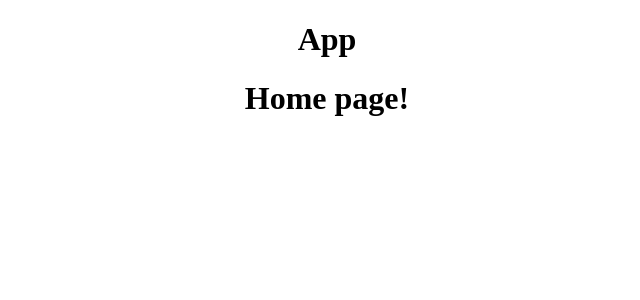
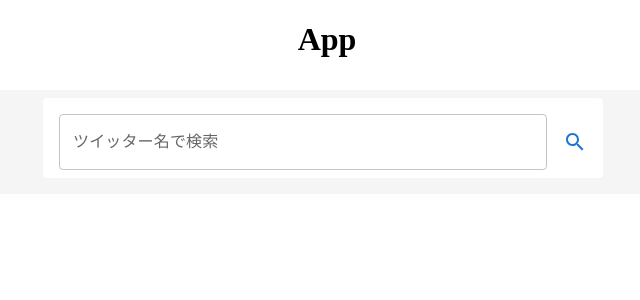
Before and after one commit to Masayuki1009/twi-reviewer-frontend, a React (Create React App) app: page /home in a window 1280 px wide. Shown: the top 300 px of the page, without its empty margins (313-953 px from the left). Built offline with nearby package versions, Linux system fonts and the light colour scheme.

Commit message:
created search form in Home component

```diff
--- a/src/components/Home/index.js
+++ b/src/components/Home/index.js
@@ -1,5 +1,17 @@
 import React from "react";
+import { Container, Box } from "@mui/material";
+import SearchForm from "../SearchForm";
+// 他のコンポーネントのインポートもここで行う
 
 export const Home = () => {
-  return <h1>Home page!</h1>;
+  return (
+    // Boxコンポーネントで全体をラップし、背景色をグレーに設定
+    <Box sx={{ backgroundColor: "#f5f5f5" }}>
+      {/* Containerのスタイルをここで調整する */}
+      <Container maxWidth="sm" sx={{ my: 4, py: 2 }}>
+        <SearchForm />
+        {/* 他のコンポーネントや要素があれば、ここに追加します */}
+      </Container>
+    </Box>
+  );
 };
--- /dev/null
+++ b/src/components/SearchForm/index.js
@@ -0,0 +1,43 @@
+import React, { useState } from "react";
+import { Grid, TextField, IconButton } from "@mui/material";
+import SearchIcon from "@mui/icons-material/Search";
+
+function SearchForm() {
+  const [searchTerm, setSearchTerm] = useState("");
+
+  const handleSearch = () => {
+    console.log(searchTerm);
+    // ここで API リクエストを行う
+  };
+
+  return (
+    <Grid
+      container
+      spacing={1}
+      alignItems="center"
+      sx={{ backgroundColor: "white", padding: 1, borderRadius: 1 }}
+    >
+      <Grid item xs>
+        <TextField
+          fullWidth
+          label="ツイッター名で検索"
+          variant="outlined"
+          value={searchTerm}
+          onChange={(e) => setSearchTerm(e.target.value)}
+        />
+      </Grid>
+      <Grid item>
+        <IconButton
+          color="primary"
+          aria-label="search"
+          component="span"
+          onClick={handleSearch}
+        >
+          <SearchIcon />
+        </IconButton>
+      </Grid>
+    </Grid>
+  );
+}
+
+export default SearchForm;
```
Also changed, not shown: package.json (+6 -1 lines), 1 other file (tests, documents, lock files or other folders).
